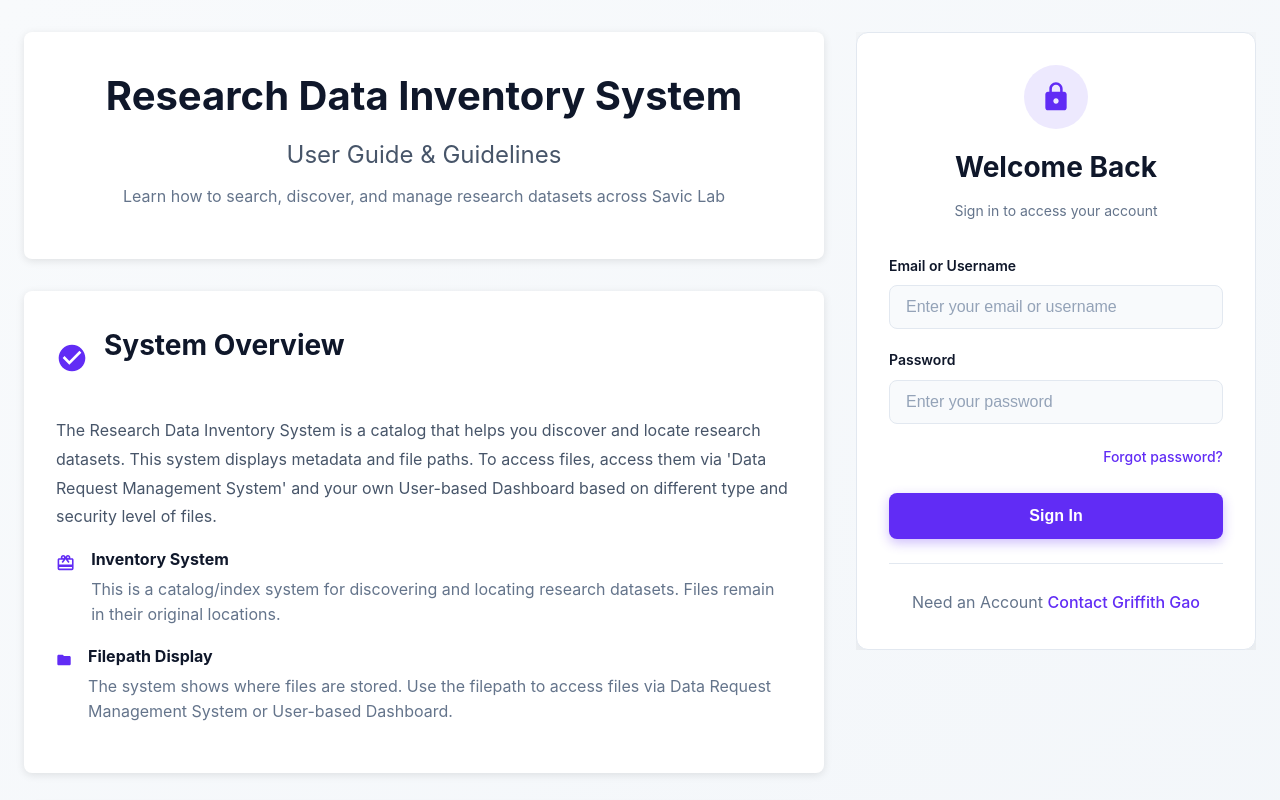
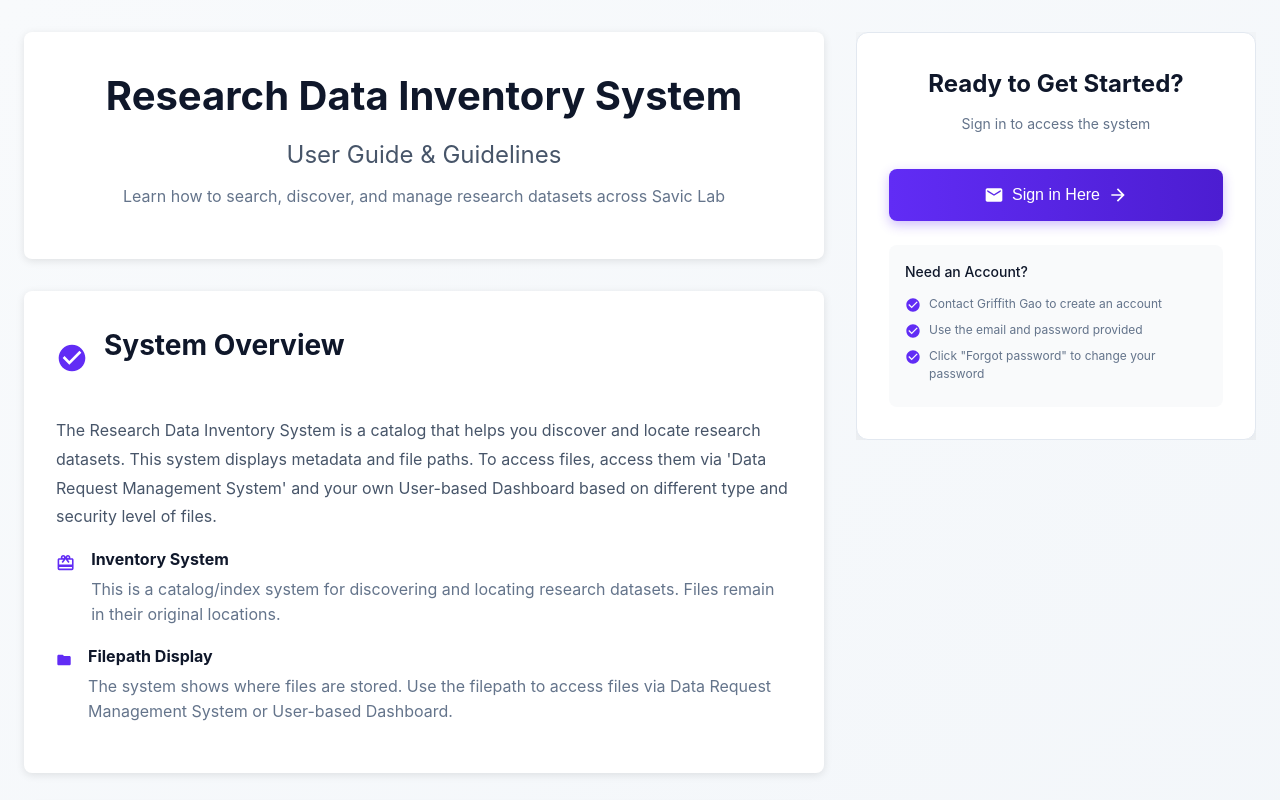
Before and after one commit to griffithfly/research-systems-user-guides, a plain HTML site: page finder-user-guideline.html in a window 1280 px wide. Shown: the top 800 px of the page. Drawn offline with Linux system fonts and the light colour scheme.

Commit message:
Update finder-user-guideline.html

```diff
--- a/finder-user-guideline.html
+++ b/finder-user-guideline.html
@@ -235,25 +235,8 @@
             margin-bottom: 32px;
         }
 
-        .login-icon-circle {
-            width: 64px;
-            height: 64px;
-            border-radius: 50%;
-            background-color: #ede9fe;
-            display: flex;
-            align-items: center;
-            justify-content: center;
-            margin: 0 auto 16px;
-        }
-
-        .login-icon {
-            width: 32px;
-            height: 32px;
-            color: #612cf5;
-        }
-
         .login-title {
-            font-size: 1.75rem;
+            font-size: 1.5rem;
             font-weight: 700;
             color: #0f172a;
             margin-bottom: 8px;
@@ -264,91 +247,79 @@
             font-size: 0.875rem;
         }
 
-        .form-group {
-            margin-bottom: 20px;
-        }
-
-        .form-label {
-            color: #0f172a;
-            font-weight: 600;
-            font-size: 0.875rem;
-            margin-bottom: 8px;
-            display: block;
-        }
-
-        .form-input {
-            width: 100%;
-            padding: 12px 16px;
-            border: 1px solid #e2e8f0;
-            border-radius: 8px;
-            background-color: #f8fafc;
-            font-size: 1rem;
-            transition: all 0.2s;
-        }
-
-        .form-input:focus {
-            outline: none;
-            border-color: #612cf5;
-            border-width: 2px;
-            background-color: #ffffff;
-        }
-
-        .form-input::placeholder {
-            color: #94a3b8;
-        }
-
-        .forgot-password {
-            text-align: right;
-            margin-bottom: 24px;
-        }
-
-        .forgot-password a {
-            color: #612cf5;
-            text-decoration: none;
-            font-weight: 500;
-            font-size: 0.875rem;
-        }
-
-        .forgot-password a:hover {
-            text-decoration: underline;
-        }
-
         .btn-primary {
             width: 100%;
-            padding: 14px;
-            background-color: #612cf5;
+            padding: 16px;
+            background: linear-gradient(to right, #612cf5, #4c1dd1);
             color: #ffffff;
             border: none;
             border-radius: 8px;
             font-size: 1rem;
-            font-weight: 600;
+            font-weight: 500;
             cursor: pointer;
             box-shadow: 0 4px 12px rgba(97, 44, 245, 0.3);
             transition: all 0.2s;
             text-transform: none;
+            display: flex;
+            align-items: center;
+            justify-content: center;
+            gap: 8px;
         }
 
         .btn-primary:hover {
-            background-color: #4c1dd1;
+            background: linear-gradient(to right, #4c1dd1, #3b16a8);
             box-shadow: 0 6px 16px rgba(97, 44, 245, 0.4);
         }
 
-        .login-footer {
-            margin-top: 24px;
-            padding-top: 24px;
-            border-top: 1px solid #e2e8f0;
-            text-align: center;
+        .btn-primary:hover .btn-icon:last-child {
+            transform: translateX(4px);
         }
 
-        .login-footer a {
-            color: #612cf5;
-            text-decoration: none;
-            font-weight: 500;
+        .btn-primary:disabled {
+            opacity: 0.5;
+            cursor: not-allowed;
         }
 
-        .login-footer a:hover {
-            text-decoration: underline;
+        .btn-icon {
+            width: 20px;
+            height: 20px;
         }
+
+        .account-info {
+            margin-top: 24px;
+            padding: 16px;
+            background-color: #f9fafb;
+            border-radius: 8px;
+        }
+
+        .account-info-title {
+            font-weight: 500;
+            color: #0f172a;
+            margin-bottom: 12px;
+            font-size: 0.875rem;
+        }
+
+        .account-info-item {
+            display: flex;
+            align-items: flex-start;
+            margin-bottom: 8px;
+        }
+
+        .account-info-icon {
+            width: 16px;
+            height: 16px;
+            color: #612cf5;
+            margin-right: 8px;
+            margin-top: 2px;
+            flex-shrink: 0;
+        }
+
+        .account-info-text {
+            color: #64748b;
+            font-size: 0.75rem;
+            line-height: 1.5;
+        }
+
 
         /* View Modes Grid */
         .view-modes-grid {
@@ -511,40 +482,45 @@
                 </div>
             </div>
 
-            <!-- Right Column - Login Form (Sticky) -->
+            <!-- Right Column - Login Card (Sticky) -->
             <div class="login-sidebar">
                 <div class="paper-login">
                     <div class="login-header">
-                        <div class="login-icon-circle">
-                            <svg class="login-icon" fill="currentColor" viewBox="0 0 24 24">
-                                <path d="M18 8h-1V6c0-2.76-2.24-5-5-5S7 3.24 7 6v2H6c-1.1 0-2 .9-2 2v10c0 1.1.9 2 2 2h12c1.1 0 2-.9 2-2V10c0-1.1-.9-2-2-2zm-6 9c-1.1 0-2-.9-2-2s.9-2 2-2 2 .9 2 2-.9 2-2 2zm3.1-9H8.9V6c0-1.71 1.39-3.1 3.1-3.1 1.71 0 3.1 1.39 3.1 3.1v2z"/>
-                            </svg>
-                        </div>
-                        <h3 class="login-title">Welcome Back</h3>
-                        <p class="login-subtitle">Sign in to access your account</p>
+                        <h3 class="login-title">Ready to Get Started?</h3>
+                        <p class="login-subtitle">Sign in to access the system</p>
                     </div>
 
-                    <form>
-                        <div class="form-group">
-                            <label class="form-label">Email or Username</label>
-                            <input type="text" class="form-input" placeholder="Enter your email or username">
+                    <button type="button" class="btn-primary">
+                        <svg class="btn-icon" fill="currentColor" viewBox="0 0 24 24">
+                            <path d="M20 4H4c-1.1 0-1.99.9-1.99 2L2 18c0 1.1.9 2 2 2h16c1.1 0 2-.9 2-2V6c0-1.1-.9-2-2-2zm0 4l-8 5-8-5V6l8 5 8-5v2z"/>
+                        </svg>
+                        Sign in Here
+                        <svg class="btn-icon" fill="currentColor" viewBox="0 0 24 24" style="transition: transform 0.2s;">
+                            <path d="M12 4l-1.41 1.41L16.17 11H4v2h12.17l-5.58 5.59L12 20l8-8z"/>
+                        </svg>
+                    </button>
+
+                    <div class="account-info">
+                        <div class="account-info-title">Need an Account?</div>
+                        <div class="account-info-item">
+                            <svg class="account-info-icon" fill="currentColor" viewBox="0 0 24 24">
+                                <path d="M12 2C6.48 2 2 6.48 2 12s4.48 10 10 10 10-4.48 10-10S17.52 2 12 2zm-2 15l-5-5 1.41-1.41L10 14.17l7.59-7.59L19 8l-9 9z"/>
+                            </svg>
+                            <span class="account-info-text">Contact Griffith Gao to create an account</span>
                         </div>
-
-                        <div class="form-group">
-                            <label class="form-label">Password</label>
-                            <input type="password" class="form-input" placeholder="Enter your password">
+                        <div class="account-info-item">
+                            <svg class="account-info-icon" fill="currentColor" viewBox="0 0 24 24">
+                                <path d="M12 2C6.48 2 2 6.48 2 12s4.48 10 10 10 10-4.48 10-10S17.52 2 12 2zm-2 15l-5-5 1.41-1.41L10 14.17l7.59-7.59L19 8l-9 9z"/>
+                            </svg>
+                            <span class="account-info-text">Use the email and password provided</span>
                         </div>
-
-                        <div class="forgot-password">
-                            <a href="#">Forgot password?</a>
+                        <div class="account-info-item">
+                            <svg class="account-info-icon" fill="currentColor" viewBox="0 0 24 24">
+                                <path d="M12 2C6.48 2 2 6.48 2 12s4.48 10 10 10 10-4.48 10-10S17.52 2 12 2zm-2 15l-5-5 1.41-1.41L10 14.17l7.59-7.59L19 8l-9 9z"/>
+                            </svg>
+                            <span class="account-info-text">Click "Forgot password" to change your password</span>
                         </div>
-
-                        <button type="submit" class="btn-primary">Sign In</button>
-
-                        <div class="login-footer">
-                            <p class="text-muted" style="margin: 0;">Need an Account <a href="#">Contact Griffith Gao</a></p>
-                        </div>
-                    </form>
+                    </div>
                 </div>
             </div>
         </div>
```
